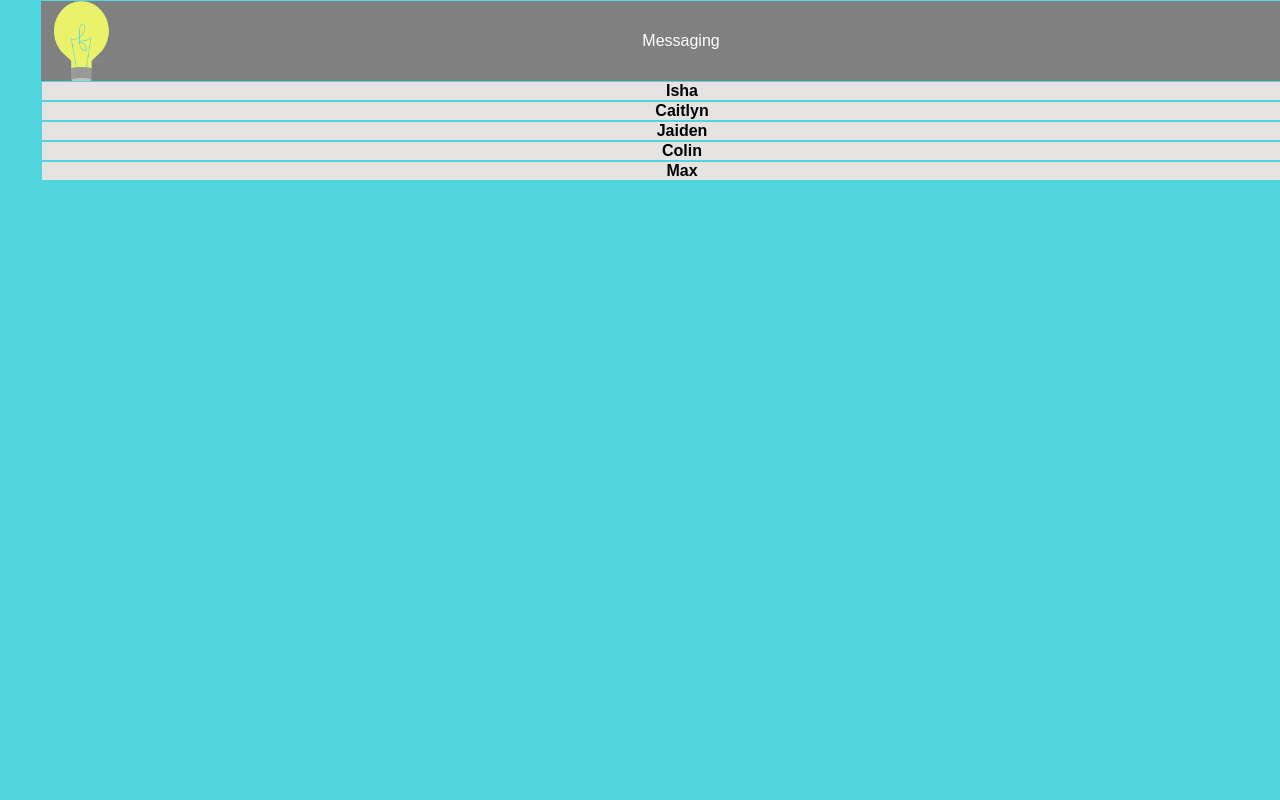
After one commit to BRFNGRNBWS/brfngrnbws.github.io, a PHP site: page /app/mess.html in a window 1280 px wide; the page is wider, and only the part inside the window is pictured. The commit adds this page. Run offline with PHP 8.4, Linux system fonts and the light colour scheme.

Commit message:
messages

```diff
--- /dev/null
+++ b/app/mess.html
@@ -0,0 +1,20 @@
+<!DOCTYPE html>
+<html>
+    <head>
+        <meta name="viewport" content="width=device-width, initial-scale=1.0,  minimum-scale=1.0">
+        <meta name="mobile-web-app-capable" content="yes">
+		<link rel="shortcut icon" sizes="196x196" href="icon.jpg">
+		<link rel="stylesheet" type="text/css" href="style.css">
+        <title>Filament</title>
+    </head>
+    <body>
+		<ul class="navul">
+			<a href="nav.html"><li class="header" style="color: white;">Messaging</li></a>
+			<li class="mess"><b>Isha</b></li>
+			<li class="mess"><b>Caitlyn</b></li>
+			<li class="mess"><b>Jaiden</b></li>
+			<li class="mess"><b>Colin</b></li>
+			<li class="mess"><b>Max</b></li>
+		</ul>
+    </body>
+</html>
--- a/app/nav.html
+++ b/app/nav.html
@@ -13,7 +13,7 @@
 			<a href="index.html"><li class="navli" style="width: 49.5vw; background-color: white; height: 49.5vw; line-height: 49.5vw">Followed Topics/People</li></a>
 			<li class="navli" style="float: right; width: 49.5vw; background-color: white; height: 49.5vw; line-height: 49.5vw">Explore Ideas</li>
 			<li class="navli" style="width: 49.5vw; background-color: white; height: 49.5vw; line-height: 49.5vw">Your Profile</li>
-			<li class="navli" style="float: right; width: 49.5vw; background-color: white; height: 49.5vw; line-height: 49.5vw">Messaging</li>
+			<a href="mess.html"><li class="navli" style="float: right; width: 49.5vw; background-color: white; height: 49.5vw; line-height: 49.5vw">Messaging</li></a>
 			<li class="navli" style="background-color: transparent; line-height: 20vh; color: black; height: 20vh; background-image: url('background.png'); background-size: 20vh 20vh; background-repeat: no-repeat; background-position: center;">Submit an Idea</li>
         </ul>
     </body>
--- a/app/style.css
+++ b/app/style.css
@@ -38,3 +38,12 @@ a {
 	background-repeat: no-repeat;
 	text-align: center;
 	}
+
+.mess {
+	background-color: #E5E4E2;
+	width: 100%;
+	float: left;
+	display: block;
+	margin: 1px;
+	vertical-align: center;
+	text-align: center;
```
